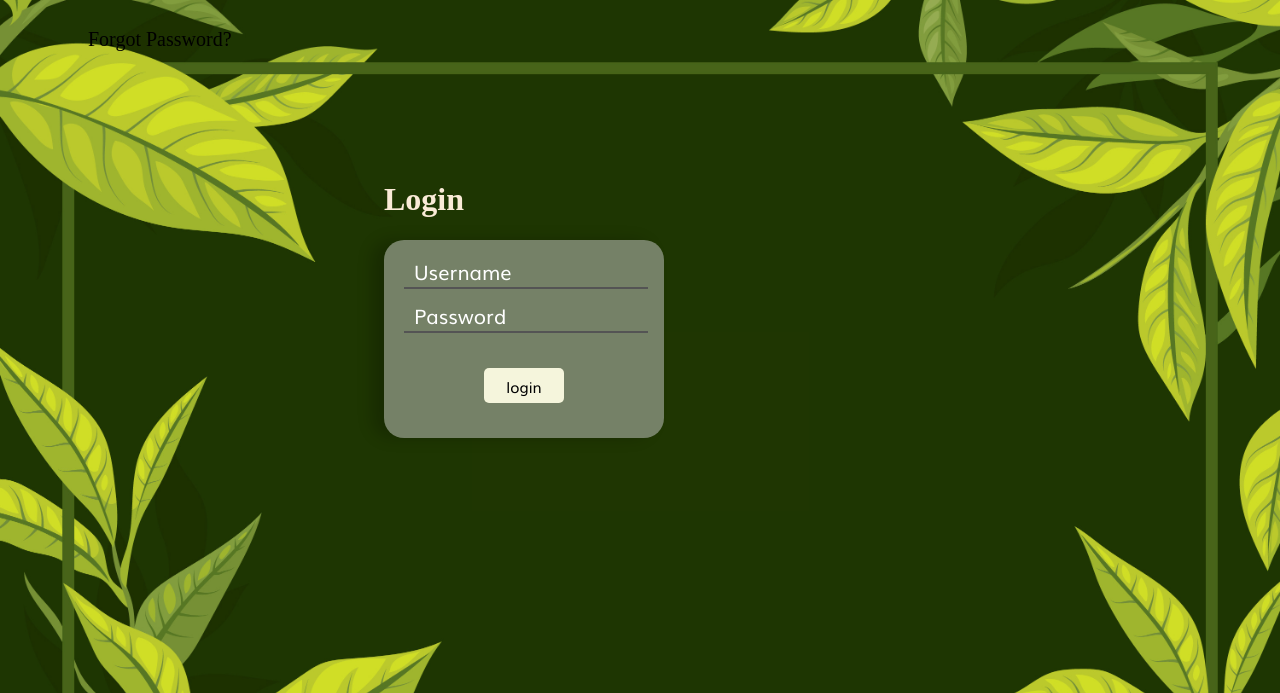
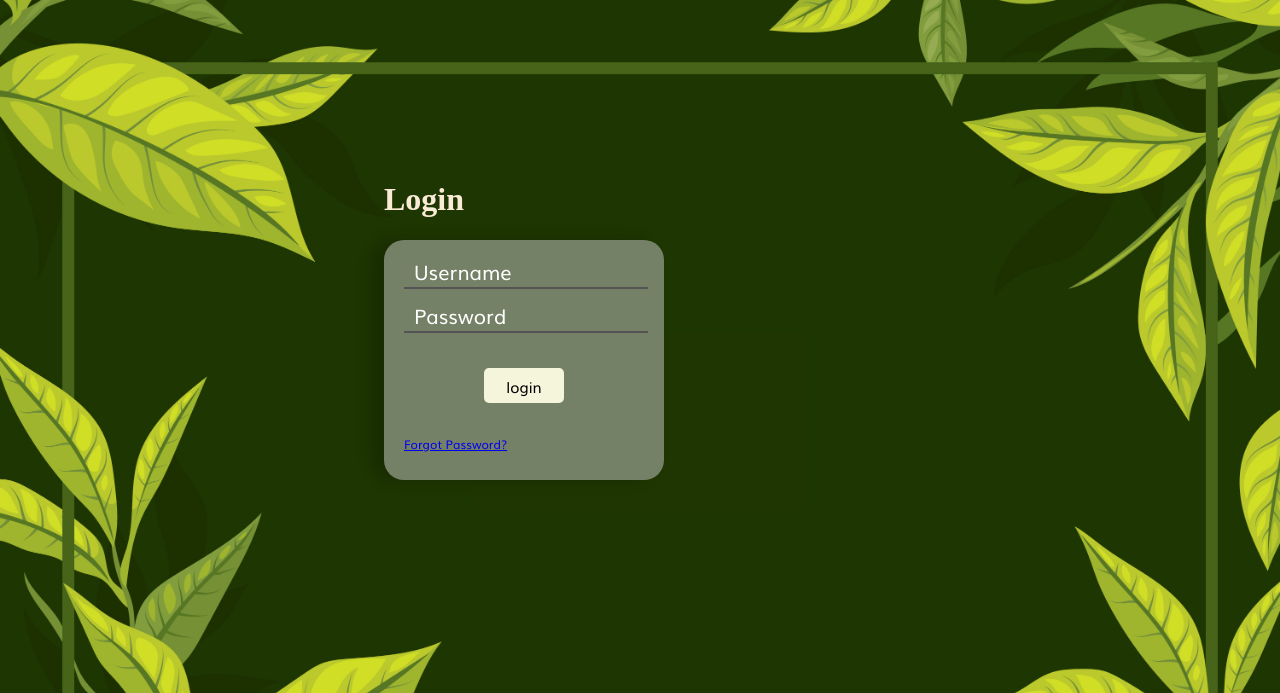
Before and after one commit to Heila-Almogren/MedioArto, a PHP site: page /Login.html in a window 1280 px wide. Shown: the top 693 px of the page. Run offline with PHP 8.4, Linux system fonts and the light colour scheme.

Commit message:
Login Page: Done!

```diff
--- a/Login.html
+++ b/Login.html
@@ -29,14 +29,15 @@
 
 
 <div>
+
     <button type="submit" class = "ButtonStyle">login</button>
         </div>
-
+        <a href="ForgotPass.html"><p class="forgotPass">Forgot Password?</p></a>
 
     </form>
 
     </div>
-    <p class = FormTextStyle>Forgot Password?</p>
+
  </div>
 
 
--- a/LoginStyle.css
+++ b/LoginStyle.css
@@ -130,3 +130,7 @@ Button{
 Button:hover{
         background-color:floralwhite;
 }
+
+p.forgotPass{
+    font-size: 12px;
+}
```
